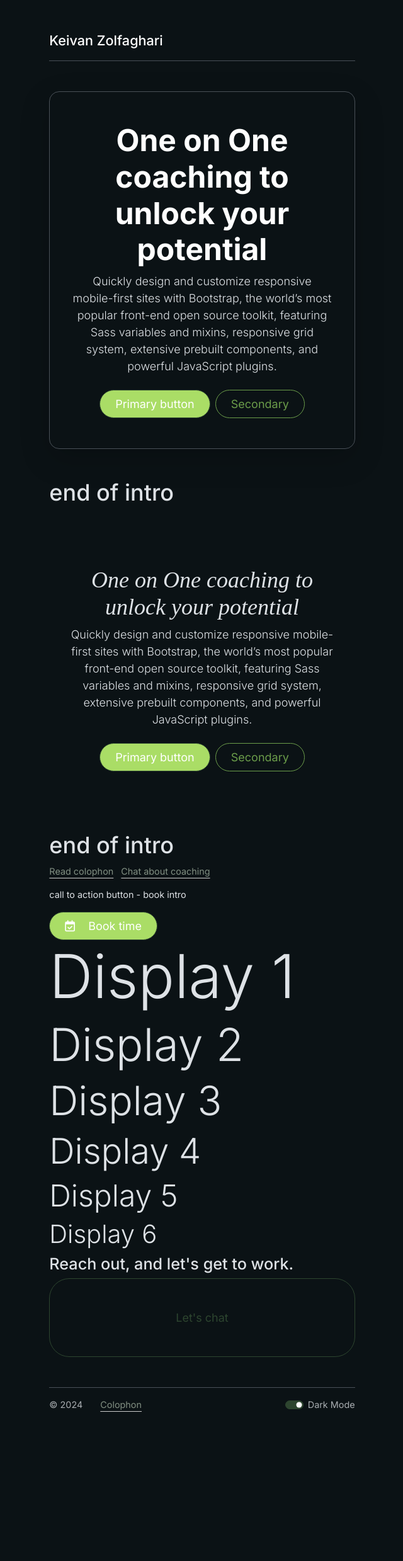
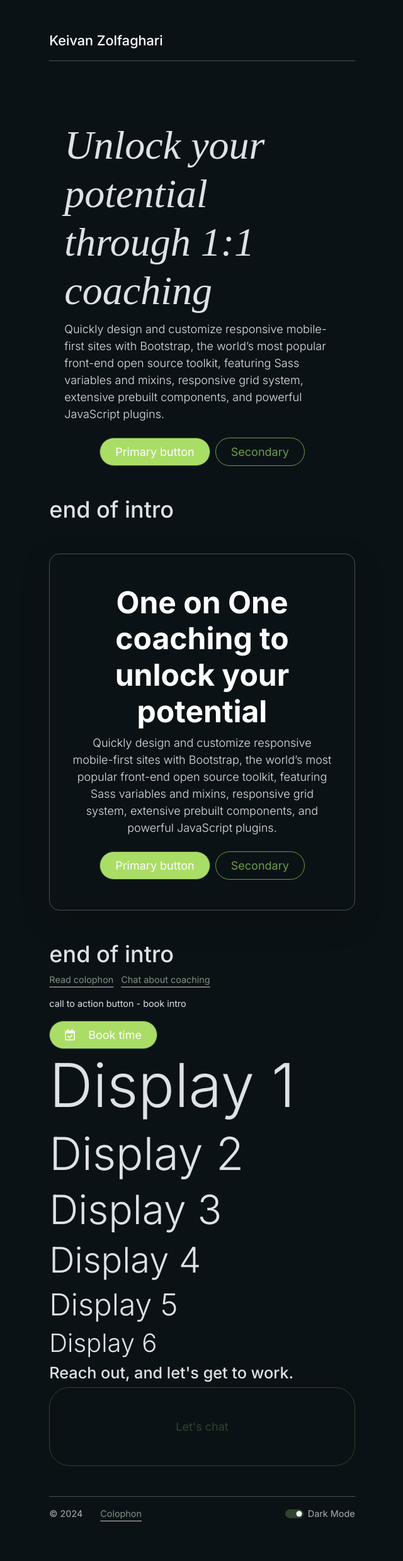
Before and after one commit to keivanz/keivanz.github.io, a Jekyll site: the page built from pages/coach.html, in a window 1280 px wide. Shown: the whole page at 63% size, without its empty margins (319-959 px from the left). Built offline with Jekyll 4.4.1, drawn with Linux system fonts in a browser that asks for light colours; nearby versions of some CDN libraries; some web fonts are replaced; before the commit the page ends 2306 px from its top, so only the background shows below that.

Commit message:
deduping transition

```diff
--- a/_includes/main_coaching.html
+++ b/_includes/main_coaching.html
@@ -1,3 +1,15 @@
+<div class="px-4 py-5">
+  <h1 class="display-3 serif-italic">Unlock your potential through 1:1 coaching</h1>
+  <div class="col-lg-12">
+    <p class="lead mb-4">Quickly design and customize responsive mobile-first sites with Bootstrap, the world’s most popular front-end open source toolkit, featuring Sass variables and mixins, responsive grid system, extensive prebuilt components, and powerful JavaScript plugins.</p>
+    <div class="d-grid gap-2 d-sm-flex justify-content-sm-center">
+      <button type="button" class="btn btn-primary btn-lg rounded-5 focus-ring px-4 gap-3">Primary button</button>
+      <button type="button" class="btn btn-outline-secondary btn-lg focus-ring-secondary rounded-5 px-4">Secondary</button>
+    </div>
+  </div>
+</div>
+<h1>end of intro</h1>
+
 <div class="container my-5">
     <div class="row p-4 py-lg-5 align-items-center text-center rounded-4 border shadow-lg">
         <h1 class="display-5 fw-bold text-body-emphasis">One on One coaching to unlock your potential</h1>
@@ -12,18 +24,6 @@
   </div>
 
   <h1>end of intro</h1>
-
-  <div class="px-4 py-5 my-5 text-center">
-    <h1 class="serif-italic">One on One coaching to unlock your potential</h1>
-    <div class="col-lg-12 mx-auto">
-      <p class="lead mb-4">Quickly design and customize responsive mobile-first sites with Bootstrap, the world’s most popular front-end open source toolkit, featuring Sass variables and mixins, responsive grid system, extensive prebuilt components, and powerful JavaScript plugins.</p>
-      <div class="d-grid gap-2 d-sm-flex justify-content-sm-center">
-        <button type="button" class="btn btn-primary btn-lg rounded-5 focus-ring px-4 gap-3">Primary button</button>
-        <button type="button" class="btn btn-outline-secondary btn-lg focus-ring-secondary rounded-5 px-4">Secondary</button>
-      </div>
-    </div>
-  </div>
-<h1>end of intro</h1>
 
 <ul class="list-inline ps-0">
   <li class="list-inline-item"><a href="/colophon">Read colophon</a></li>
--- a/_sass/_custom.scss
+++ b/_sass/_custom.scss
@@ -45,17 +45,17 @@
 }
 
 a {
-  text-underline-offset: .375em;
+  text-underline-offset: .4em;
   text-decoration-thickness: 1px;
   text-decoration-color:#CCC;
   transition: .25s ease;
+  transition-duration: .3s;
+  transition-property: all;
+
 }
 a:hover{
   text-decoration-color: currentcolor;
- /* text-decoration-color: rgba(var(--color), 0.8);*/
-  transition-property: all;
-  transition-timing-function: cubic-bezier(.4,0,.2,1);
-  transition-duration: .2s;
+/*  transition-timing-function: cubic-bezier(.4,0,.2,1); */
 }
 
 /* customize primary dark - follow https://github.com/twbs/bootstrap/issues/37976 */
```
